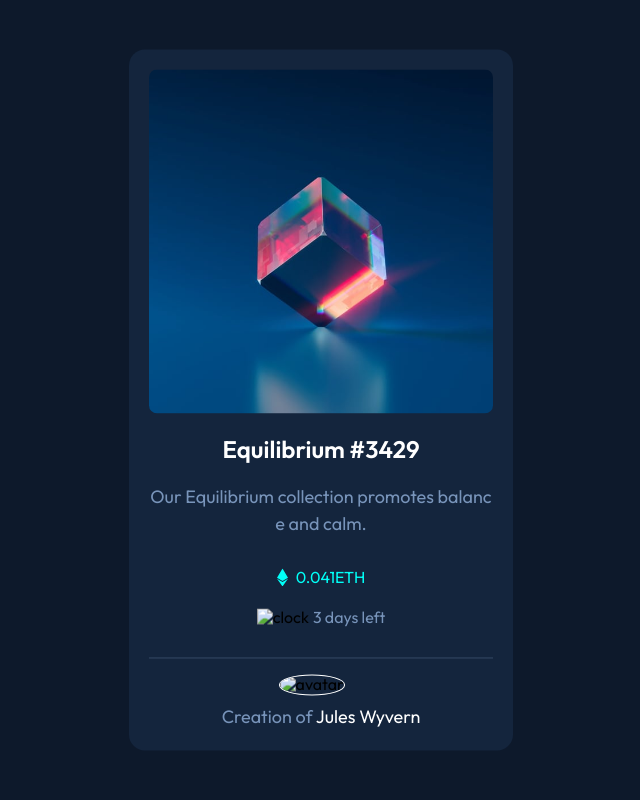
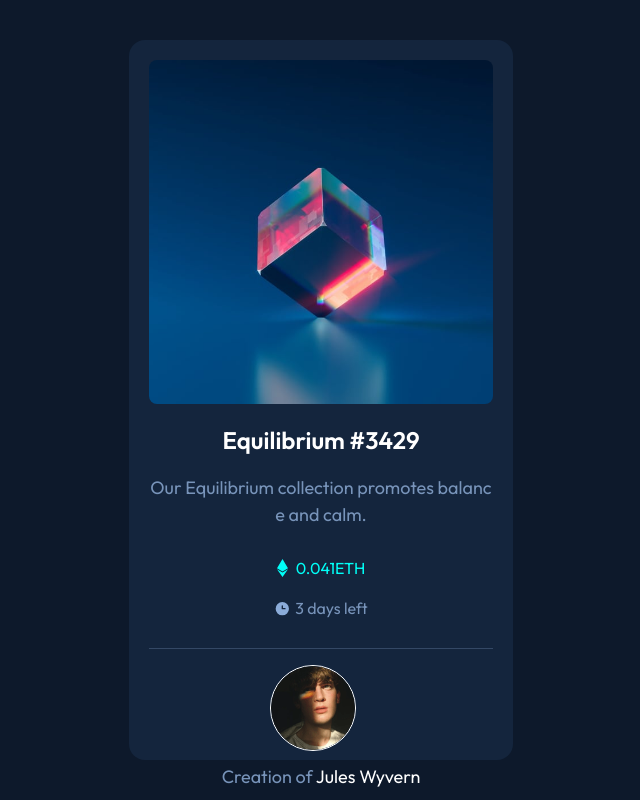
Before and after one commit to omar-jalal/NFT-preview-card-component, a plain HTML site: page index.html in a window 1280 px wide. Shown: the whole page, without its empty margins (319-959 px from the left). Drawn offline with Linux system fonts and the light colour scheme; the site is published under a folder, as on GitHub Pages, so addresses that start at the root find nothing.

Commit message:
Fixed some pics and added README-template file

```diff
--- a/index.html
+++ b/index.html
@@ -31,14 +31,14 @@
                     <span>0.041ETH</span>
                 </div>
                 <div class="time flex flex--dir">
-                    <img src="/images/icon-clock.svg" alt="clock"/>
+                    <img src="images/icon-clock.svg" alt="clock"/>
                     <span>3 days left</span>
                 </div>
             </div>
             <hr>
             <div class="creator flex flex--dir">
                 <picture>
-                    <img src="/images/image-avatar.png" alt="avatar">
+                    <img src="images/image-avatar.png" alt="avatar">
                 </picture>
                 <p class="text-align">Creation of <span>Jules Wyvern</span></p>
             </div>
```
Also changed, not shown: 1 other file.
